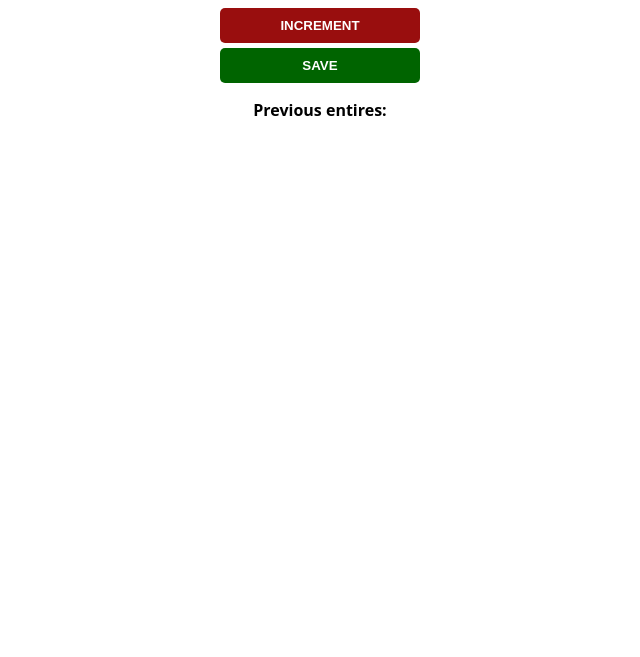
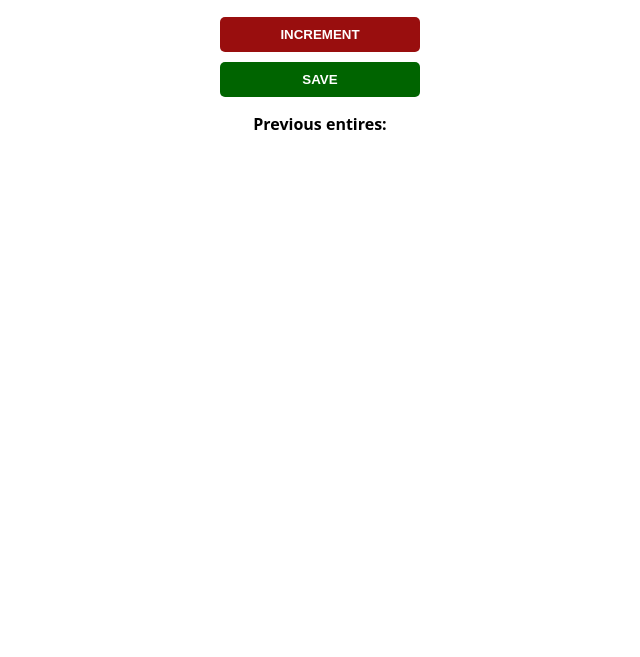
Before and after one commit to Joseph-web-create/people-counter-App, a plain HTML site: page index.html in a window 1280 px wide. Shown: the part 143-800 px from the top of the page, without its empty margins (320-960 px from the left). Drawn offline with Linux system fonts and the light colour scheme.

Commit message:
Working on the css file

```diff
--- a/index.html
+++ b/index.html
@@ -6,8 +6,10 @@
     <body>
         <h1>People entered:</h1>
         <h2 id="count-el">0</h2>
-        <button id="increment-btn" onclick="increment()">INCREMENT</button>
-        <button id="save-btn" onclick="save()">SAVE</button>
+        <div class="button-container">
+            <button id="increment-btn" onclick="increment()">INCREMENT</button>
+            <button id="save-btn" onclick="save()">SAVE</button>
+        </div>
         <p id="save-el">Previous entires: </p>
         <script src="script.js"></script>
     </body>
--- a/styles.css
+++ b/styles.css
@@ -2,11 +2,6 @@ body {
     font-family: 'Open Sans', 'Helvetica Neue', sans-serif;
     font-weight: bold;
     text-align: center;
-    }
-
-    h1 {
-        margin-top: 10px;
-        margin-bottom: 10px;
     }
 
     h2 {
@@ -15,18 +10,7 @@ body {
         margin-bottom: 20px;
     }
 
-    button {
-        border: none;
-        padding-top: 10px;
-        padding-bottom: 10px;
-        color: white;
-        font-weight: bold;
-        width: 200px;
-        margin-bottom: 5px;
-        border-radius: 5px;
-        display: block;
-        margin: 5px auto;
-    }
+
 
     #increment-btn {
         background: #990e0e;
@@ -38,5 +22,24 @@ body {
     }
 
     #save-btn {
-        background: darkgreen;
+        background: #006400;
     }
+
+
+    .button-container{
+        display: flex;
+        flex-direction: column;
+        justify-content: center;
+        align-items: center;
+        width: 100%;
+        gap: 10px;
+    }
+
+    button {
+        border: none;
+        color: white;
+        font-weight: bold;
+        width: 200px;
+        padding: 10px 10px;
+        border-radius: 5px;
+    }
```
